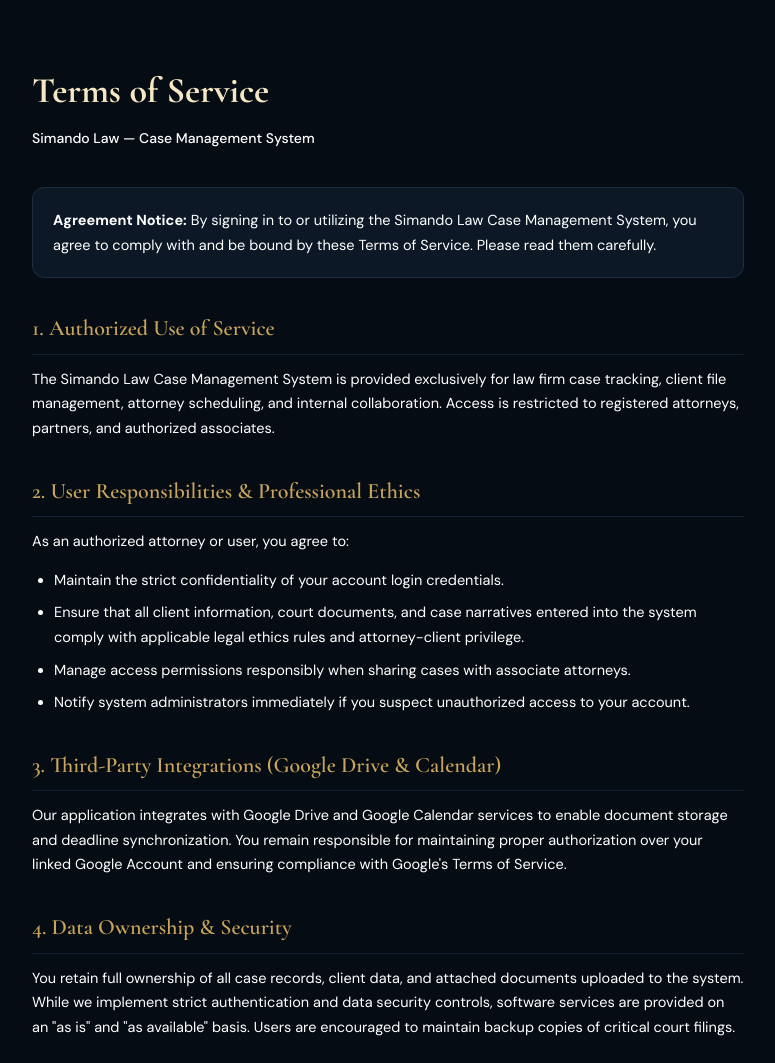
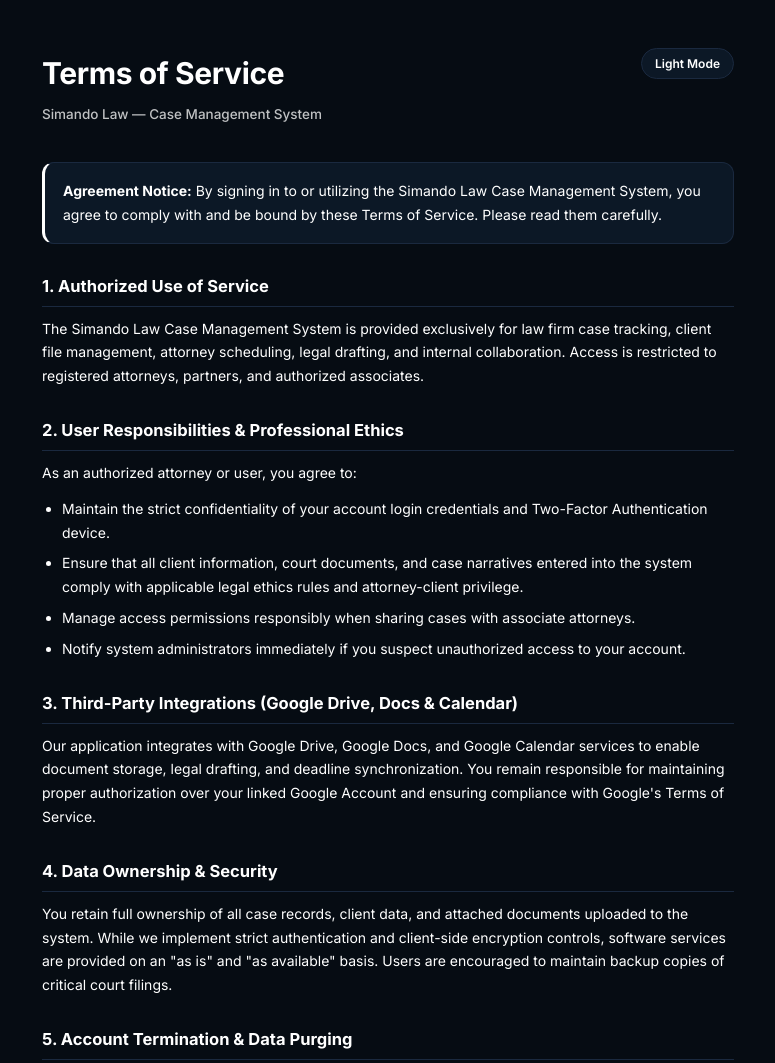
Before and after one commit to bashyazada-spec/juridicasimandolaw, a plain HTML site: page terms-of-service.html in a window 1280 px wide. Shown: the top 1063 px of the page, without its empty margins (252-1027 px from the left). Drawn offline with nearby package versions, Linux system fonts and the light colour scheme; no server answers.

Commit message:
Update terms-of-service.html

```diff
--- a/terms-of-service.html
+++ b/terms-of-service.html
@@ -1,52 +1,102 @@
 <!DOCTYPE html>
-<html lang="en">
+<html lang="en" data-theme="dark">
 <head>
-<meta charset="UTF-8">
-<meta name="viewport" content="width=device-width, initial-scale=1.0">
+<meta charset="UTF-8"/>
+<meta name="viewport" content="width=device-width, initial-scale=1.0"/>
 <title>Terms of Service — Simando Law</title>
-<link href="https://fonts.googleapis.com/css2?family=Cormorant+Garamond:wght@600;700&family=DM+Sans:wght@400;500;600;700&display=swap" rel="stylesheet"/>
+<link href="https://fonts.googleapis.com/css2?family=Inter:wght@400;500;600;700&display=swap" rel="stylesheet"/>
 <style>
+  :root, [data-theme="dark"] {
+    --bg: #060c13;
+    --surface: #0c1826;
+    --border: #1a293f;
+    --text: #ffffff;
+    --text-muted: #ffffff;
+    --text-dim: rgba(255,255,255,0.75);
+  }
+  [data-theme="light"] {
+    --bg: #f4f4f2;
+    --surface: #ffffff;
+    --border: #d4d4d4;
+    --text: #000000;
+    --text-muted: #000000;
+    --text-dim: rgba(0,0,0,0.72);
+  }
+
   *, *::before, *::after { box-sizing: border-box; margin: 0; padding: 0; }
   body {
-    max-width: 760px;
+    max-width: 740px;
     margin: 0 auto;
-    padding: 60px 24px;
-    font-family: 'DM Sans', system-ui, sans-serif;
+    padding: 48px 24px 64px;
+    font-family: 'Inter', system-ui, -apple-system, sans-serif;
     line-height: 1.7;
-    color: #ffffff;
-    background: #060c13;
+    color: var(--text);
+    background: var(--bg);
+    transition: background 0.2s ease, color 0.2s ease;
+    -webkit-font-smoothing: antialiased;
+  }
+
+  .top-bar {
+    display: flex;
+    justify-content: space-between;
+    align-items: flex-start;
+    gap: 16px;
+    margin-bottom: 24px;
   }
   h1 {
-    font-family: 'Cormorant Garamond', Georgia, serif;
-    font-size: 36px;
-    color: #f5e6c4;
-    margin-bottom: 6px;
+    font-size: 30px;
+    font-weight: 700;
+    letter-spacing: -0.4px;
+    color: var(--text);
+    margin-bottom: 4px;
   }
-  .sub { color: #ffffff; font-size: 14px; margin-bottom: 36px; font-weight: 500; }
+  .sub {
+    color: var(--text-dim);
+    font-size: 13.5px;
+    font-weight: 500;
+  }
+  .theme-btn {
+    padding: 7px 13px;
+    border-radius: 999px;
+    background: var(--surface);
+    border: 1px solid var(--border);
+    color: var(--text);
+    font-family: inherit;
+    font-size: 12px;
+    font-weight: 600;
+    cursor: pointer;
+    flex-shrink: 0;
+  }
+
+  .summary-box {
+    background: var(--surface);
+    border: 1px solid var(--border);
+    border-left: 3.5px solid var(--text);
+    border-radius: 12px;
+    padding: 16px 18px;
+    margin-bottom: 28px;
+    font-size: 14px;
+    color: var(--text);
+  }
+
   h2 {
-    font-family: 'Cormorant Garamond', Georgia, serif;
-    font-size: 22px;
-    color: #c9a55c;
-    margin: 32px 0 12px;
-    font-weight: 600;
-    border-bottom: 1px solid #162033;
+    font-size: 16.5px;
+    font-weight: 700;
+    color: var(--text);
+    margin: 28px 0 10px;
     padding-bottom: 6px;
+    border-bottom: 1px solid var(--border);
   }
-  p { margin-bottom: 14px; font-size: 14.5px; color: #ffffff; }
-  ul { margin: 0 0 16px 22px; color: #ffffff; font-size: 14.5px; }
-  li { margin-bottom: 8px; }
-  .box {
-    background: #0c1826;
-    border: 1px solid #1c2d3f;
-    border-radius: 12px;
-    padding: 20px;
-    margin: 20px 0;
-  }
+  p { margin-bottom: 12px; font-size: 14px; color: var(--text-muted); }
+  ul { margin: 0 0 14px 20px; font-size: 14px; color: var(--text-muted); }
+  li { margin-bottom: 7px; }
+  li strong { color: var(--text); }
+
   .footer {
-    margin-top: 56px;
-    padding-top: 24px;
-    border-top: 1px solid #162033;
-    color: #ffffff;
+    margin-top: 48px;
+    padding-top: 20px;
+    border-top: 1px solid var(--border);
+    color: var(--text-dim);
     font-size: 12px;
     display: flex;
     justify-content: space-between;
@@ -54,49 +104,50 @@
     flex-wrap: wrap;
     gap: 12px;
   }
-  a { color: #c9a55c; text-decoration: none; font-weight: 500; cursor: pointer; }
-  a:hover { text-decoration: underline; color: #e0c080; }
+  a { color: var(--text); text-decoration: underline; font-weight: 600; cursor: pointer; }
   .nav-back-link {
     display: inline-flex;
     align-items: center;
-    padding: 6px 12px;
-    border-radius: 6px;
-    border: 1px solid rgba(201,165,92,0.3);
-    background: rgba(201,165,92,0.06);
-    transition: all 0.2s ease;
+    padding: 6px 14px;
+    border-radius: 8px;
+    border: 1px solid var(--border);
+    background: var(--surface);
+    text-decoration: none;
   }
-  .nav-back-link:hover {
-    background: rgba(201,165,92,0.15);
-    border-color: #c9a55c;
-  }
+  .nav-back-link:hover { text-decoration: underline; }
 </style>
 </head>
 <body>
 
-<h1>Terms of Service</h1>
-<p class="sub">Simando Law — Case Management System</p>
+<div class="top-bar">
+  <div>
+    <h1>Terms of Service</h1>
+    <p class="sub">Simando Law — Case Management System</p>
+  </div>
+  <button type="button" class="theme-btn" id="theme-toggle-btn" onclick="toggleTermsTheme()">Light Mode</button>
+</div>
 
-<div class="box">
-  <p style="margin:0;color:#ffffff"><strong>Agreement Notice:</strong> By signing in to or utilizing the Simando Law Case Management System, you agree to comply with and be bound by these Terms of Service. Please read them carefully.</p>
+<div class="summary-box">
+  <strong>Agreement Notice:</strong> By signing in to or utilizing the Simando Law Case Management System, you agree to comply with and be bound by these Terms of Service. Please read them carefully.
 </div>
 
 <h2>1. Authorized Use of Service</h2>
-<p>The Simando Law Case Management System is provided exclusively for law firm case tracking, client file management, attorney scheduling, and internal collaboration. Access is restricted to registered attorneys, partners, and authorized associates.</p>
+<p>The Simando Law Case Management System is provided exclusively for law firm case tracking, client file management, attorney scheduling, legal drafting, and internal collaboration. Access is restricted to registered attorneys, partners, and authorized associates.</p>
 
 <h2>2. User Responsibilities &amp; Professional Ethics</h2>
 <p>As an authorized attorney or user, you agree to:</p>
 <ul>
-  <li>Maintain the strict confidentiality of your account login credentials.</li>
+  <li>Maintain the strict confidentiality of your account login credentials and Two-Factor Authentication device.</li>
   <li>Ensure that all client information, court documents, and case narratives entered into the system comply with applicable legal ethics rules and attorney-client privilege.</li>
   <li>Manage access permissions responsibly when sharing cases with associate attorneys.</li>
   <li>Notify system administrators immediately if you suspect unauthorized access to your account.</li>
 </ul>
 
-<h2>3. Third-Party Integrations (Google Drive &amp; Calendar)</h2>
-<p>Our application integrates with Google Drive and Google Calendar services to enable document storage and deadline synchronization. You remain responsible for maintaining proper authorization over your linked Google Account and ensuring compliance with Google's Terms of Service.</p>
+<h2>3. Third-Party Integrations (Google Drive, Docs &amp; Calendar)</h2>
+<p>Our application integrates with Google Drive, Google Docs, and Google Calendar services to enable document storage, legal drafting, and deadline synchronization. You remain responsible for maintaining proper authorization over your linked Google Account and ensuring compliance with Google's Terms of Service.</p>
 
 <h2>4. Data Ownership &amp; Security</h2>
-<p>You retain full ownership of all case records, client data, and attached documents uploaded to the system. While we implement strict authentication and data security controls, software services are provided on an "as is" and "as available" basis. Users are encouraged to maintain backup copies of critical court filings.</p>
+<p>You retain full ownership of all case records, client data, and attached documents uploaded to the system. While we implement strict authentication and client-side encryption controls, software services are provided on an "as is" and "as available" basis. Users are encouraged to maintain backup copies of critical court filings.</p>
 
 <h2>5. Account Termination &amp; Data Purging</h2>
 <p>You may discontinue use of the service or request account deletion at any time. Permanently deleting an account purges all linked user profiles, case entries, and storage references from the database.</p>
@@ -105,7 +156,7 @@
 <p>We reserve the right to modify these terms periodically to reflect system updates or legal compliance changes. Continued use of the platform constitutes acceptance of revised terms.</p>
 
 <div class="footer">
-  <span>Last updated: 2026 · Simando Law v5.2</span>
+  <span>Last updated: 2026 · Simando Law v5.4</span>
   <div style="display:flex;align-items:center;gap:16px">
     <a href="privacy-policy.html">Privacy Policy</a>
     <a href="login.html" id="btn-back-nav" class="nav-back-link" onclick="handleSmartBack(event)">← Back to Sign In</a>
@@ -116,46 +167,46 @@
   import { initializeApp } from "https://www.gstatic.com/firebasejs/10.12.2/firebase-app.js";
   import { getAuth, onAuthStateChanged } from "https://www.gstatic.com/firebasejs/10.12.2/firebase-auth.js";
 
+  function syncTheme() {
+    const t = localStorage.getItem("simando-theme") || "dark";
+    document.documentElement.setAttribute("data-theme", t);
+    const btn = document.getElementById("theme-toggle-btn");
+    if (btn) btn.textContent = t === "light" ? "Dark Mode" : "Light Mode";
+  }
+  window.toggleTermsTheme = function() {
+    const cur = document.documentElement.getAttribute("data-theme") || "dark";
+    localStorage.setItem("simando-theme", cur === "light" ? "dark" : "light");
+    syncTheme();
+  };
+  syncTheme();
+
   const _fbKeyChunks = ["QUl6YVN5", "RElEczIxRzJ3V3ktV2Q3Mndi", "LWlXTk1DVHkwX0tsQURv"];
   const _fbSenderChunks = ["NjI1OTU5", "NjA4ODE3"];
   const _fbAppIdHex = "MGM1NzFkOTRmNzIwNjU4ZTk3YTQ1MA==";
 
-  const firebaseConfig = {
+  const app = initializeApp({
     apiKey: _fbKeyChunks.map(c => atob(c)).join(""),
     authDomain: ["simando", "firebaseapp", "com"].join("."),
     projectId: ["si", "man", "do"].join(""),
     storageBucket: ["simando", "firebasestorage", "app"].join("."),
     messagingSenderId: _fbSenderChunks.map(c => atob(c)).join(""),
     appId: ["1", _fbSenderChunks.map(c => atob(c)).join(""), "web", atob(_fbAppIdHex)].join(":")
-  };
-
-  const app = initializeApp(firebaseConfig);
-  const auth = getAuth(app);
+  });
 
   let isLoggedIn = false;
-  onAuthStateChanged(auth, (user) => {
+  onAuthStateChanged(getAuth(app), (user) => {
     isLoggedIn = !!user;
     const btn = document.getElementById("btn-back-nav");
-    if (btn) {
-      btn.textContent = isLoggedIn ? "← Back to Dashboard" : "← Back to Sign In";
-    }
+    if (btn) btn.textContent = isLoggedIn ? "← Back to Dashboard" : "← Back to Sign In";
   });
 
   window.handleSmartBack = function(e) {
     if (e) e.preventDefault();
-
-    // If there is browser history from the same application origin, go back directly
     if (window.history.length > 1 && document.referrer && (document.referrer.includes(window.location.host) || document.referrer.includes("localhost") || document.referrer.includes("127.0.0.1"))) {
       window.history.back();
       return;
     }
-
-    // Otherwise, redirect based on login session state
-    if (isLoggedIn) {
-      window.location.assign("index.html");
-    } else {
-      window.location.assign("login.html");
-    }
+    window.location.assign(isLoggedIn ? "index.html" : "login.html");
   };
 </script>
 </body>
```
